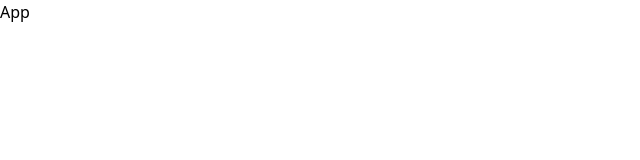
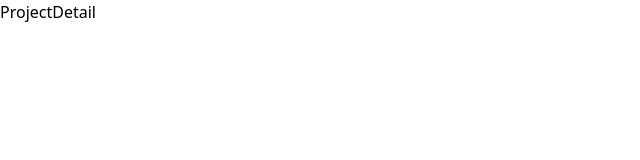
Before and after one commit to Coraliedev/Portfolio-Coralie, a React (Vite) app: page /project/1 in a window 1280 px wide. Shown: the top 160 px of the page, without its empty margins (0-640 px from the left). Built offline with nearby package versions, Linux system fonts and the light colour scheme.

Commit message:
feat(router): create routes

```diff
--- a/package.json
+++ b/package.json
@@ -12,7 +12,7 @@
   "dependencies": {
     "react": "^18.2.0",
     "react-dom": "^18.2.0",
-    "react-router-dom": "^6.11.2"
+    "react-router-dom": "^6.14.2"
   },
   "devDependencies": {
     "@types/react": "^18.0.28",
--- a/src/App.tsx
+++ b/src/App.tsx
@@ -1,13 +1,12 @@
 
 import './App.css'
+import AppRoutes from './routes'
 
 function App() {
 
 
   return (
-    <>
-      <h1 className="text-center">App</h1>
-    </>
+      <AppRoutes />
   )
 }
 
--- /dev/null
+++ b/src/routes/index.tsx
@@ -0,0 +1,17 @@
+import { BrowserRouter, Route, Routes } from "react-router-dom";
+import Home from "../views/Home";
+import ProjectDetail from "../views/ProjectDetail";
+
+const AppRoutes: React.FC = () => {
+  return (
+    <BrowserRouter>
+      <Routes>
+        <Route path="/" element={<Home />} />
+        <Route path="*" element={<h1>Not Found</h1>} />
+        <Route path="/project/:projectId" element={<ProjectDetail/>} />
+      </Routes>
+    </BrowserRouter>
+  )
+}
+
+export default AppRoutes;
--- /dev/null
+++ b/src/views/Home.tsx
@@ -0,0 +1,7 @@
+const Home = () => {
+  return (
+    <>HOME</>
+  )
+}
+
+export default Home;
--- /dev/null
+++ b/src/views/ProjectDetail.tsx
@@ -0,0 +1,10 @@
+const ProjectDetail = () => {
+  return (
+    <div>
+      <h1>ProjectDetail</h1>
+    </div>
+  );
+
+}
+
+export default ProjectDetail;
```
Also changed, not shown: 1 other file (tests, documents, lock files or other folders).
